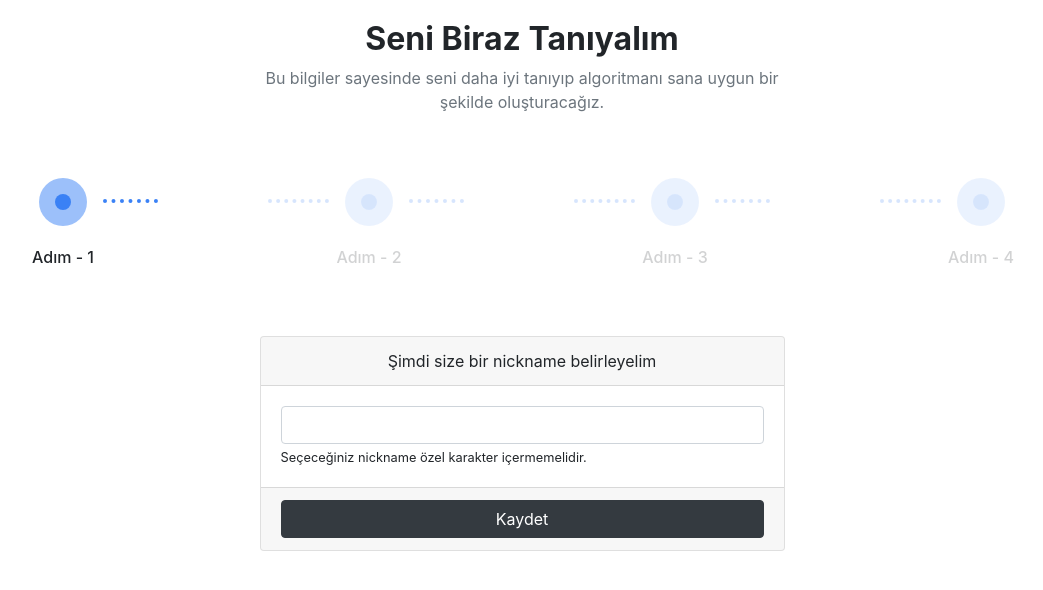
After one commit to saadettindursun1/juniorbest, a PHP site: page /bilgiler.php in a window 1280 px wide. The commit adds this page. Shown: the top 590 px of the page, without its empty margins (118-1161 px from the left). Run offline with PHP 8.4, Linux system fonts and the light colour scheme; the visitor is signed in with stand-in values (Sample User, id 1).

Commit message:
son commit

```diff
--- /dev/null
+++ b/asamalar/adim-1.php
@@ -0,0 +1,18 @@
+<div class="container-fluid mt-5 col-md-6 align-items-center justify-content-center">
+
+    <div class="card text-center">
+        <div class="card-header ">
+            Şimdi size bir nickname belirleyelim
+        </div>
+        <div class="card-body">
+            <input type="text" id="nickname" name="nickname" class="form-control" maxlength="25">
+            <small id="nickname-warning" class="form-text text-left">Seçeceğiniz nickname özel karakter
+                içermemelidir.</small>
+        </div>
+        <div class="card-footer">
+            <button type="submit" id="create-nickname" name="create-nickname"
+                class="btn btn-dark btn-block ">Kaydet</button>
+
+        </div>
+    </div>
+</div>
--- /dev/null
+++ b/bilgiler.php
@@ -0,0 +1,153 @@
+<?php
+session_start();
+$asama =  $_SESSION["asama"];;
+?>
+<!DOCTYPE html>
+<html lang="en">
+
+<head>
+    <meta charset="UTF-8">
+    <meta name="viewport" content="width=device-width, initial-scale=1.0">
+    <title>Document</title>
+
+    <link rel="stylesheet" href="mincss/bootstrap.min.css">
+    <script src="https://code.jquery.com/jquery-3.5.1.min.js"></script>
+    <script type="text/javascript" src="js/juniorbest.js"></script>
+</head>
+
+<style>
+body {
+    margin-top: 20px;
+}
+
+
+.timeline-step {
+    opacity: 0.2;
+}
+
+.active-step {
+    opacity: 1;
+}
+
+.timeline-steps {
+    display: flex;
+    justify-content: space-between;
+    flex-wrap: wrap
+}
+
+.timeline-steps .timeline-step {
+    align-items: center;
+    display: flex;
+    flex-direction: column;
+    position: relative;
+    margin: 1rem
+}
+
+@media (min-width:768px) {
+    .timeline-steps .timeline-step:not(:last-child):after {
+        content: "";
+        display: block;
+        border-top: .25rem dotted #3b82f6;
+        width: 3.46rem;
+        position: absolute;
+        left: 7.5rem;
+        top: .3125rem
+    }
+
+    .timeline-steps .timeline-step:not(:first-child):before {
+        content: "";
+        display: block;
+        border-top: .25rem dotted #3b82f6;
+        width: 3.8125rem;
+        position: absolute;
+        right: 7.5rem;
+        top: .3125rem
+    }
+}
+
+.timeline-steps .timeline-content {
+    width: 10rem;
+    text-align: center
+}
+
+.timeline-steps .timeline-content .inner-circle {
+    border-radius: 1.5rem;
+    height: 1rem;
+    width: 1rem;
+    display: inline-flex;
+    align-items: center;
+    justify-content: center;
+    background-color: #3b82f6
+}
+
+.timeline-steps .timeline-content .inner-circle:before {
+    content: "";
+    background-color: #3b82f6;
+    display: inline-block;
+    height: 3rem;
+    width: 3rem;
+    min-width: 3rem;
+    border-radius: 6.25rem;
+    opacity: .5
+}
+</style>
+
+<body>
+
+    <div class="container">
+        <div class="row text-center justify-content-center mb-5">
+            <div class="col-xl-6 col-lg-8">
+                <h2 class="font-weight-bold">Seni Biraz Tanıyalım</h2>
+                <p class="text-muted">Bu bilgiler sayesinde seni daha iyi tanıyıp algoritmanı sana uygun bir şekilde
+                    oluşturacağız.
+                </p>
+            </div>
+        </div>
+
+
+        <div class="timeline-steps aos-init aos-animate" data-aos="fade-up">
+            <div class="timeline-step <?php if($asama==1){echo "active-step";} ?>">
+                <div class="timeline-content" data-toggle="popover" data-trigger="hover" data-placement="top" title=""
+                    data-content="And here's some amazing content. It's very engaging. Right?"
+                    data-original-title="2003">
+                    <div class="inner-circle"></div>
+                    <p class="h6 mt-3 mb-1">Adım - 1 </p>
+                </div>
+            </div>
+            <div class="timeline-step <?php if($asama==2){echo "active-step";} ?>">
+                <div class="timeline-content" data-toggle="popover" data-trigger="hover" data-placement="top" title=""
+                    data-content="And here's some amazing content. It's very engaging. Right?"
+                    data-original-title="2004">
+                    <div class="inner-circle"></div>
+                    <p class="h6 mt-3 mb-1">Adım - 2 </p>
+                </div>
+            </div>
+            <div class="timeline-step">
+                <div class="timeline-content" data-toggle="popover" data-trigger="hover" data-placement="top" title=""
+                    data-content="And here's some amazing content. It's very engaging. Right?"
+                    data-original-title="2005">
+                    <div class="inner-circle"></div>
+                    <p class="h6 mt-3 mb-1">Adım - 3 </p>
+                </div>
+            </div>
+            <div class="timeline-step">
+                <div class="timeline-content" data-toggle="popover" data-trigger="hover" data-placement="top" title=""
+                    data-content="And here's some amazing content. It's very engaging. Right?"
+                    data-original-title="2010">
+                    <div class="inner-circle"></div>
+                    <p class="h6 mt-3 mb-1">Adım - 4 </p>
+                </div>
+            </div>
+        </div>
+
+
+        <?php
+            include("asamalar/adim-".$asama.".php");
+             ?>
+
+
+    </div>
+
+</body>
+
+</html>
--- a/js/juniorbest.js
+++ b/js/juniorbest.js
@@ -2,6 +2,35 @@ jQuery(document).ready(function ($) {
   $("#user-register").on("click", function () {
     infoCheck();
   });
+
+  $("#nickname").on("input", function () {
+    nicknameCheck();
+  });
+  function nicknameCheck(){
+    var nickname = $("#nickname").val();
+    if(nickname.length>2){
+    var url = "check_nickname.php";
+    // JQuery kütüphanesini kullanarak AJAX isteği yap
+    $.ajax({
+      type: "POST",
+      url: url,
+      data: {
+        nickname: nickname,
+      },
+      success: function (data) {
+        if (data == true) {
+          $("#nickname-warning").html("Bu kullanıcı adı kullanılabilir.");
+          $("#nickname-warning").css("color", "green");
+        }
+        if (data == false) {
+          $("#nickname-warning").html("Bu kullanıcı adı alınmış.");
+          $("#nickname-warning").css("color", "red");
+
+        }
+      },
+    });
+  }
+  }
 
   function mailControl(mail, callback) {
     var url = "check_email.php";
@@ -13,8 +42,12 @@ jQuery(document).ready(function ($) {
         email: mail,
       },
       success: function (data) {
-        if(data ==true){ callback("1"); }
-        if(data ==false){ callback("0"); }
+        if (data == true) {
+          callback("1");
+        }
+        if (data == false) {
+          callback("0");
+        }
       },
     });
   }
@@ -49,29 +82,23 @@ jQuery(document).ready(function ($) {
       hata++;
     }
 
-
     if (password.length < 6) {
       var warningMessage = "*Lütfen en az 6 haneden oluşan bir parola giriniz.";
       infoCheckClass("password", "password-warning", warningMessage);
       hata++;
     }
 
-
-
     if (hata == 0) {
-
       mailControl(mail, function (result) {
-      if (result==0) {
+        if (result == 0) {
           var warningMessage = "*Bu e-posta adresi daha önce alınmış.";
           infoCheckClass("mail", "mail-warning", warningMessage);
           hata++;
-      }
-      else{
+        } else {
           var form = document.getElementById("register-form");
           form.submit();
         }
       });
-
     }
   }
 
@@ -96,3 +123,20 @@ jQuery(document).ready(function ($) {
     return control.test(email);
   }
 });
+
+$(document).ready(function () {
+  $("#nickname").keypress(function (evt) {
+    var charCode = evt.which ? evt.which : event.keyCode;
+    //Bu şartımız ile harf girildiği takdirde true olarak geri dönüş sağlıyoruz.
+    //(Yalnızca İngilizce karakterleri desteklemektedir. Türkçe karakterler için 2. Yöntemi kullanabilirsiniz.)
+    if (
+      (charCode >= 65 && charCode <= 90) ||
+      (charCode >= 97 && charCode <= 122) ||
+      (charCode >= 48 && charCode <= 57) ||
+      charCode === 8
+    ) {
+      return true;
+    }
+    return false;
+  });
+});
--- a/register.php
+++ b/register.php
@@ -112,7 +112,7 @@ require_once("class-loader.php");
                         "user_login_type" => "0",
                         "user_info" => $json_user_info,
                         "user_register_date" => date("Y-m-d"),
-                        "user_veritification" => "1",
+                        "user_veritification" => "0",
                         "user_veritification_code" => $veritification_code,
                         "user_veritification_valididity" => date("Y-m-d g:i:s"),
                         "user_veritification_try" =>  "3",
```
Also changed, not shown: check_nickname.php (added, +23 -0 lines), dogrulama.php (+8 -1 lines), anasayfa.php (added), asamalar/adim-2.php (added), asamalar/adim-3.php (added), asamalar/adim-4.php (added). Lines whose indentation alone changed are shown as unchanged.
